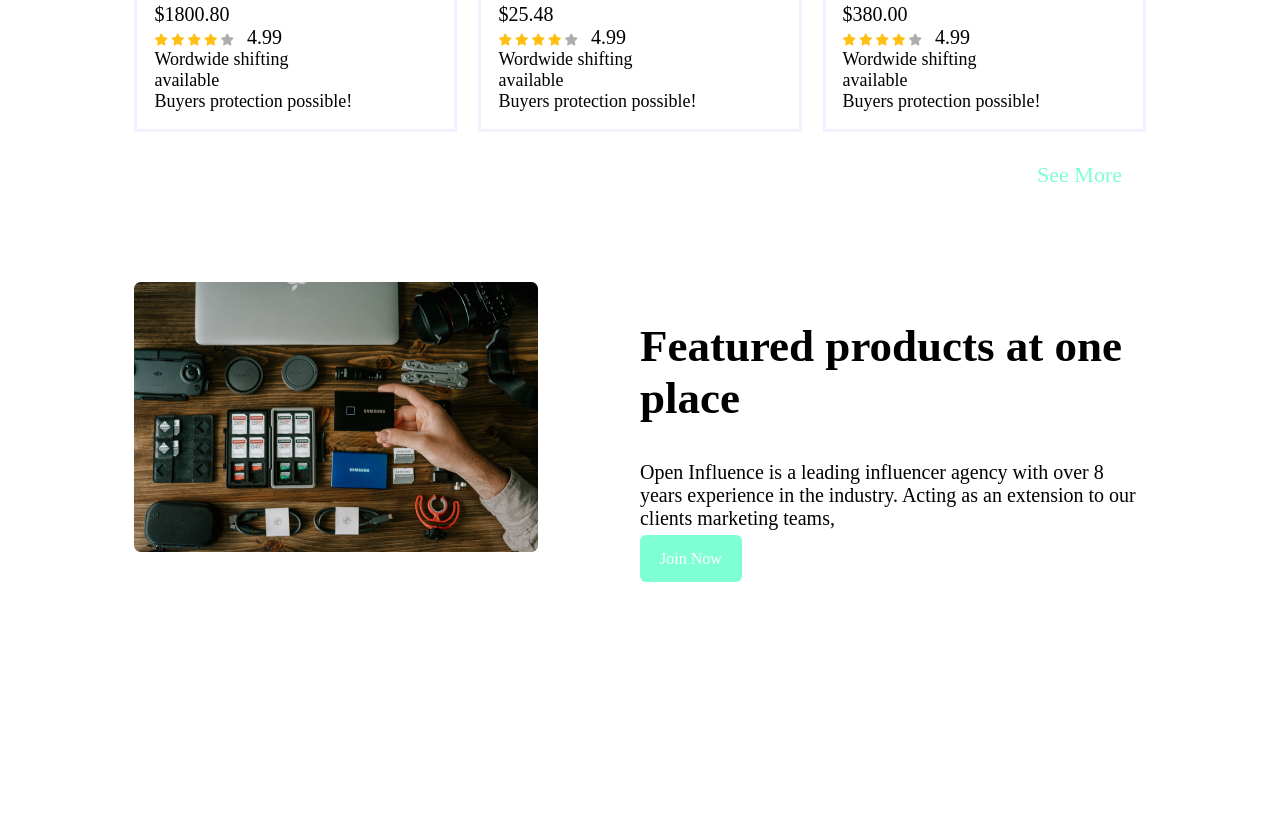
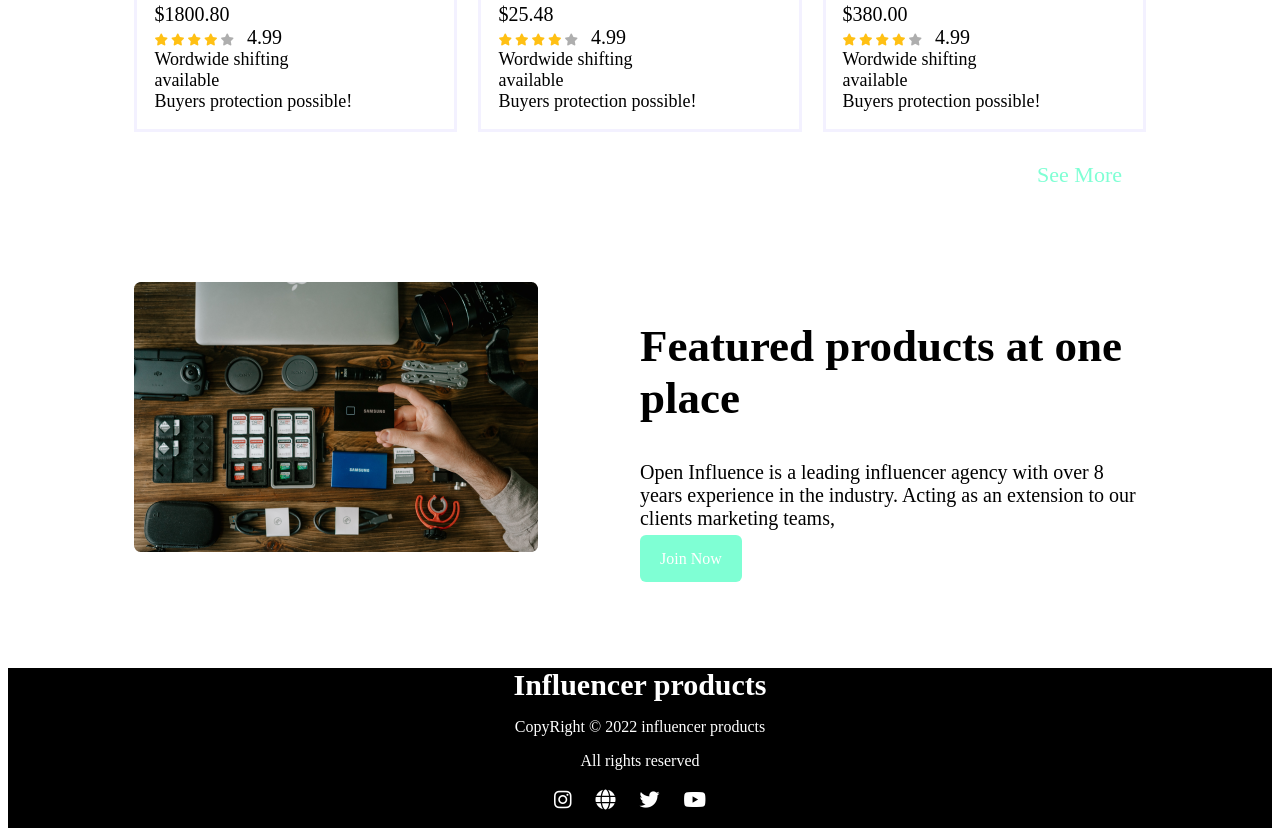
Before and after one commit to hasanhridoy01/Asserment-02-project, a plain HTML site: page index.html in a window 1280 px wide. Shown: the part 2116-2952 px from the top of the page. Before the commit the page ends 2784 px from the top, so only its background shows below. Drawn offline with Linux system fonts and the light colour scheme.

Commit message:
footer section done

```diff
--- a/css/style.css
+++ b/css/style.css
@@ -179,3 +179,33 @@ nav .search{
     border-radius: 6px;
 }
 /* Blog-Style-End */
+/* Footer-Section-Start */
+footer{
+    height: 160px;
+    width: 100%;
+    background-color: black;
+}
+.footer-content h4{
+    color: white;
+    font-size: 30px;
+    margin-bottom: 0px;
+    text-align: center;
+}
+.footer-content p{
+    color: white;
+    text-align: center;
+}
+.socal-meida{
+    color: white;
+    text-align: center;
+    margin-top: 20px;
+}
+.socal-meida .fab{
+    margin-right: 20px;
+    font-size: 20px;
+}
+.socal-meida .fas{
+    margin-right: 20px;
+    font-size: 20px;
+}
+/* Footer-Section-End */
--- a/index.html
+++ b/index.html
@@ -251,7 +251,19 @@
     </main>
     <!-- Main-Section-End -->
     <!-- Footer-Section-Start -->
-
+    <footer>
+        <div class="footer-content">
+            <h4>Influencer products</h4>
+            <p>CopyRight &copy; 2022 influencer products</p>
+            <p>All rights reserved</p>
+        </div>
+        <div class="socal-meida">
+            <i class="fab fa-instagram"></i>
+            <i class="fas fa-globe"></i>
+            <i class="fab fa-twitter"></i>
+            <i class="fab fa-youtube"></i>
+        </div>
+    </footer>
     <!-- Footer-Section-End -->
 </body>
 
```
